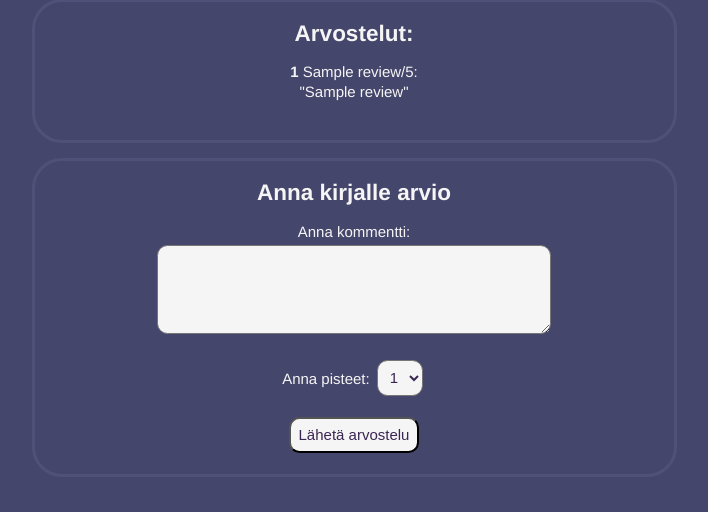
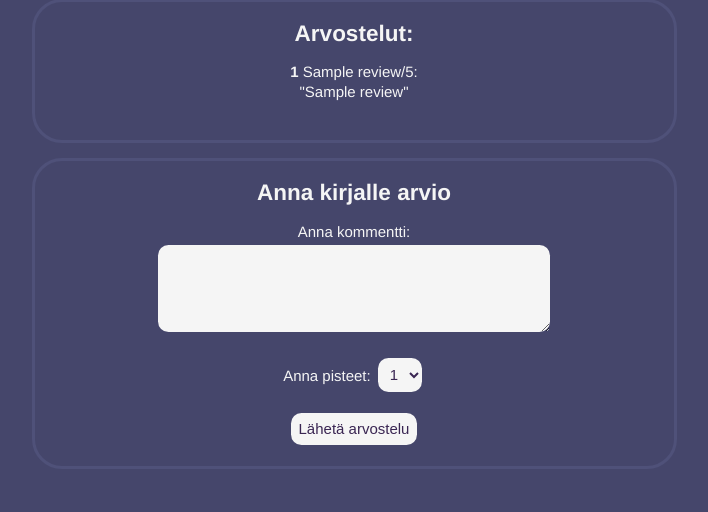
Before and after one commit to erjavaskivuori/library, a Flask app: template templates/book.html in a window 1280 px wide. Shown: the part 413-925 px from the top of the page, without its empty margins (286-994 px from the left). After the commit the page ends 882 px from the top, so only its background shows below. Run offline with Flask 3, Linux system fonts and the light colour scheme; the visitor is signed in with stand-in values (Sample User, id 1); the template is opened without the code that fills it: most values are stand-ins (such as "Sample title", 1, 10 or a date in 2020).

Commit message:
Removed borders from input buttons

```diff
--- a/static/style.css
+++ b/static/style.css
@@ -20,7 +20,7 @@
     width: 100%;
   }
 
-  .center-txt {
+  .center-txt, .books {
     text-align: center;
   }
 
@@ -84,10 +84,6 @@
     float: left;
   }
 
-  .books {
-    text-align: center;
-  }
-
   .books a {
     display: inline-block;
     padding: .5em 5em;
@@ -112,6 +108,7 @@
     text-align: center;
     color:#3a2653;
     background-color: whitesmoke;
+    border-width: 0;
   }
 
   hr {
```
